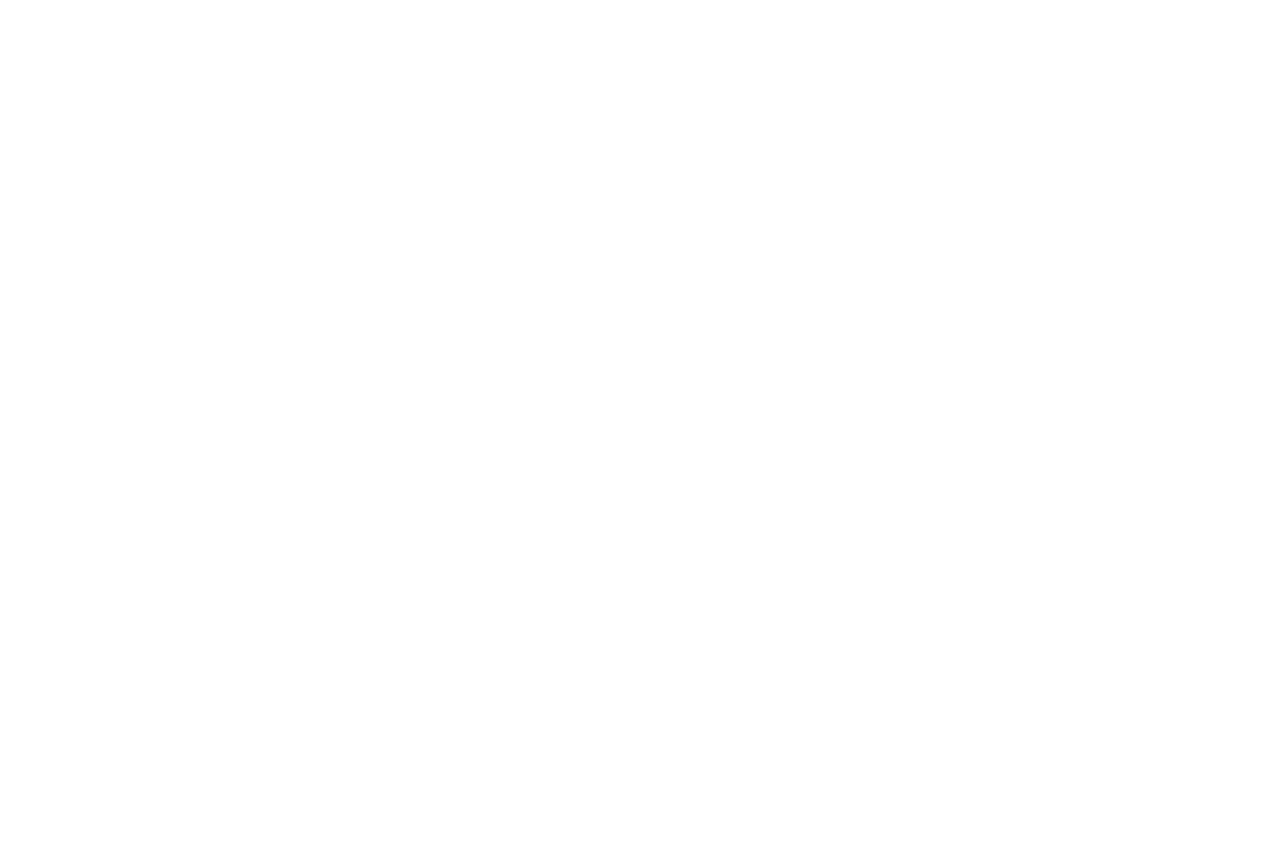
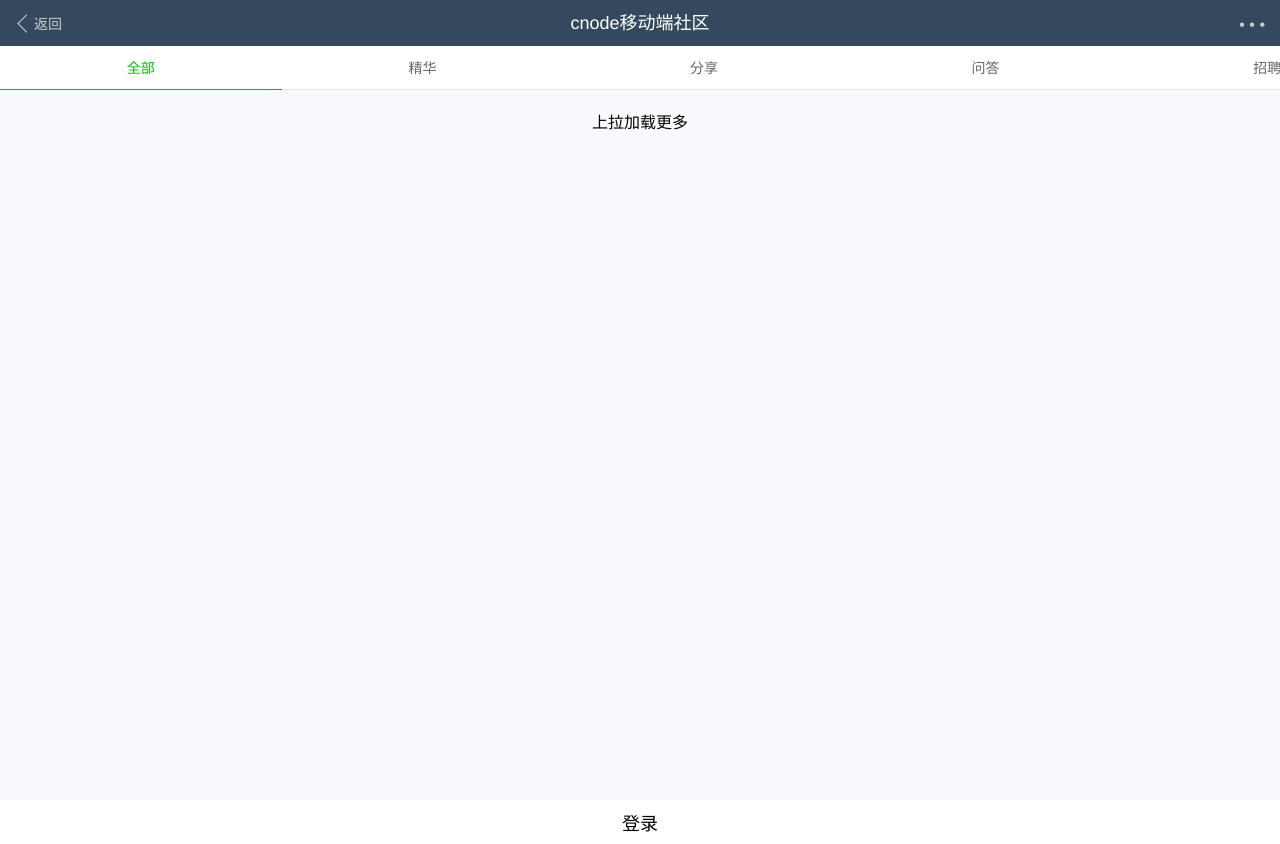
Before and after one commit to Nanhai789/vueconde, a plain HTML site: page index.html in a window 1280 px wide. Before the commit the page ends 800 px from the top, so only its background shows below. Drawn offline with Linux system fonts and the light colour scheme; the site is published under a folder, as on GitHub Pages, so addresses that start at the root find nothing; no server answers.

Commit message:
网站部署

```diff
--- a/index.html
+++ b/index.html
@@ -1 +1 @@
-<!DOCTYPE html><html><head><meta charset=utf-8><meta name=viewport content="width=device-width,initial-scale=1,user-scalable=0"><title>project</title><link href=/static/css/app.e78c07b4c63efc81f9c4cd835aceb4e1.css rel=stylesheet></head><body><div id=app-box></div><script type=text/javascript src=/static/js/manifest.2ae2e69a05c33dfc65f8.js></script><script type=text/javascript src=/static/js/vendor.59a65930edc3c7f618bf.js></script><script type=text/javascript src=/static/js/app.0b11e9153858a703259b.js></script></body></html>
+<!DOCTYPE html><html><head><meta charset=utf-8><meta name=viewport content="width=device-width,initial-scale=1,user-scalable=0"><title>project</title><link href=./static/css/app.e78c07b4c63efc81f9c4cd835aceb4e1.css rel=stylesheet></head><body><div id=app-box></div><script type=text/javascript src=./static/js/manifest.2ae2e69a05c33dfc65f8.js></script><script type=text/javascript src=./static/js/vendor.59a65930edc3c7f618bf.js></script><script type=text/javascript src=./static/js/app.0b11e9153858a703259b.js></script></body></html>
```
